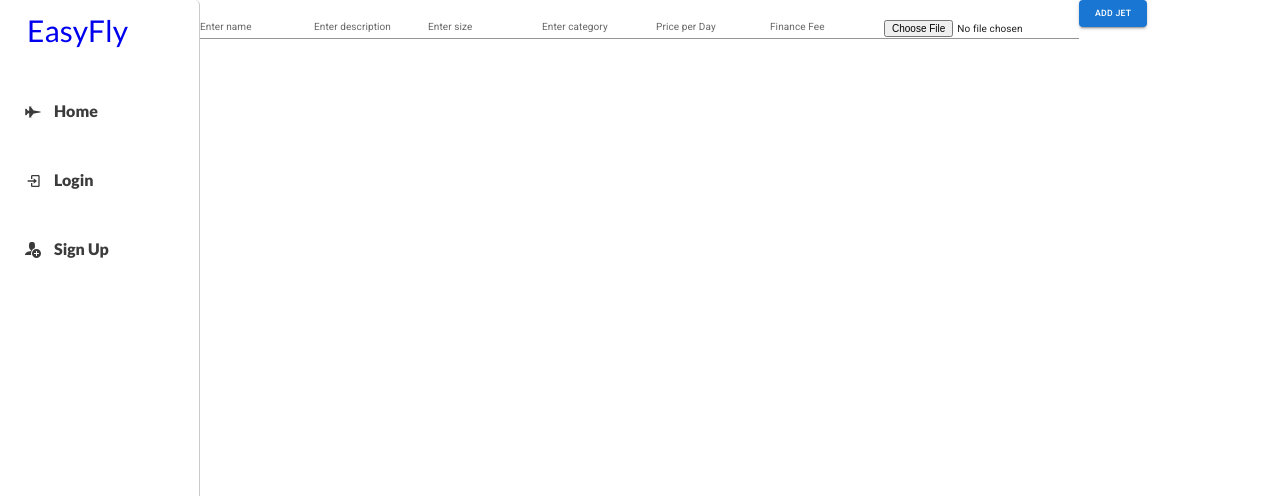
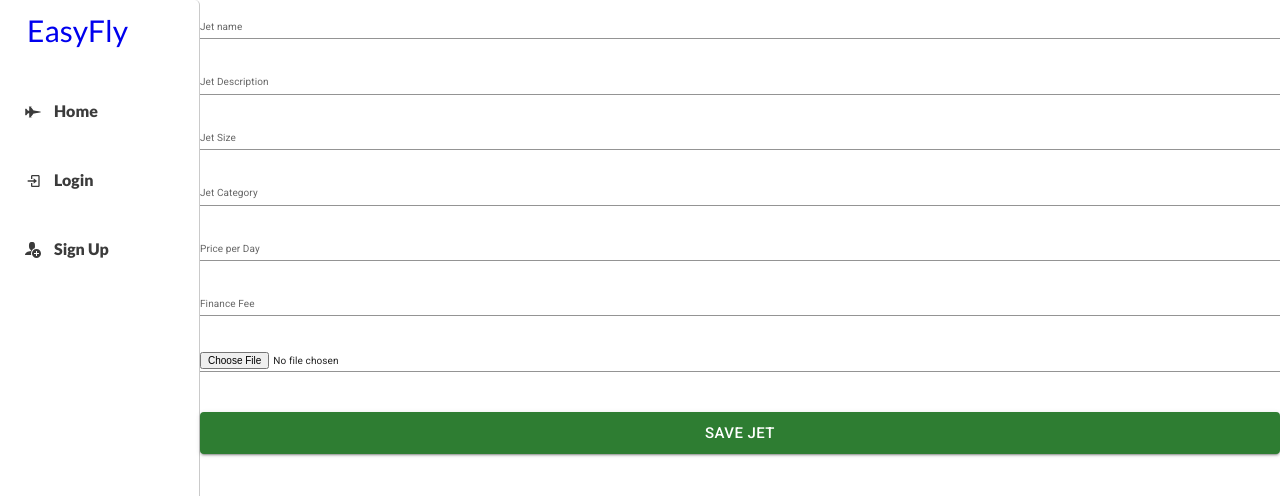
Before and after one commit to mikemtzp/Easy-Fly, a React (Create React App) app: page /add-jet in a window 1280 px wide. Shown: the top 496 px of the page. Built offline with nearby package versions, Linux system fonts and the light colour scheme; no server answers.

Commit message:
Add add new jet form validation and  styling

```diff
--- a/src/components/jet/AddJetForm.js
+++ b/src/components/jet/AddJetForm.js
@@ -1,93 +1,187 @@
-import React, { useState } from 'react';
-import { TextField, Button } from '@mui/material';
+import React from 'react';
+import { TextField, Button, Box } from '@mui/material';
 import { useDispatch } from 'react-redux';
+import * as Yup from 'yup';
+import { motion } from 'framer-motion';
+import { toast } from 'react-toastify';
+import { Form, useFormik, FormikProvider } from 'formik';
 import { addNewJet } from '../../redux/jets/jetAPI';
 import { addJet } from '../../redux/jets/jetSlice';
 
+const easing = [0.6, -0.05, 0.01, 0.99];
+const animate = {
+  opacity: 1,
+  y: 0,
+  transition: {
+    duration: 0.6,
+    ease: easing,
+    delay: 0.16,
+  },
+};
+
 const AddJetForm = () => {
-  const [name, setName] = useState('');
-  const [description, setDescription] = useState('');
-  const [size, setSize] = useState('');
-  const [category, setCategory] = useState('');
-  const [image, setImage] = useState('');
-  const [pricePerDay, setPricePerDay] = useState('');
-  const [financeFee, setFinanceFee] = useState('');
-
   const dispatch = useDispatch();
 
-  const handleNewJet = async (e) => {
-    e.preventDefault();
+  const jetSchema = Yup.object().shape({
+    name: Yup.string()
+      .min(2, 'Too Short!')
+      .max(100, 'Too Long!')
+      .required('Name required'),
+    description: Yup.string()
+      .min(20, 'Too Short!')
+      .max(500, 'Too Long!')
+      .required('Description required'),
+    size: Yup.string().required('Size is required'),
+    category: Yup.string().required('category is required'),
+    pricePerDay: Yup.number().min(1).required('Price per day is required'),
+    financeFee: Yup.number().min(1).required('Finance fee is required'),
+    image: Yup.mixed().required('Jet image is required'),
+  });
 
+  const formik = useFormik({
+    initialValues: {
+      name: '',
+      category: '',
+      description: '',
+      size: '',
+      pricePerDay: '',
+      financeFee: '',
+      image: '',
+    },
+    validationSchema: jetSchema,
+    onSubmit: async (values, { resetForm }) => {
       const data = new FormData();
-    data.append('name', name);
-    data.append('category', category);
-    data.append('size', size);
-    data.append('description', description);
-    data.append('pricePerDay', pricePerDay);
-    data.append('financeFee', financeFee);
-    data.append('image', image);
+      data.append('name', values.name);
+      data.append('category', values.category);
+      data.append('size', values.size);
+      data.append('description', values.description);
+      data.append('pricePerDay', values.pricePerDay);
+      data.append('financeFee', values.financeFee);
+      data.append('image', values.image);
+
       const res = await addNewJet(data);
+      if (res.jet !== null) {
         dispatch(addJet(res.jet));
-  };
+        toast.success('Jet Added Successfuly');
+      } else {
+        toast.error('Jet is not saved!. Something is wrong');
+      }
+      resetForm({ values: '' });
+    },
+  });
+
+  const {
+    errors,
+    touched,
+    isSubmitting,
+    handleSubmit,
+    getFieldProps,
+    setFieldValue,
+  } = formik;
 
   return (
     <>
-      <form onSubmit={handleNewJet}>
+      <FormikProvider value={formik}>
+        <Form autoComplete="off" noValidate onSubmit={handleSubmit}>
+          <Box
+            component={motion.div}
+            animate={{
+              transition: {
+                staggerChildren: 0.55,
+              },
+            }}
+          >
+            <Box
+              sx={{
+                display: 'flex',
+                flexDirection: 'column',
+                gap: 2,
+              }}
+              component={motion.div}
+              initial={{ opacity: 0, y: 40 }}
+              animate={animate}
+            >
               <TextField
                 variant="standard"
                 type="text"
-          value={name}
-          onChange={(e) => setName(e.target.value)}
-          label="Enter name"
+                label="Jet name"
+                {...getFieldProps('name')}
+                error={Boolean(touched.name && errors.name)}
+                helperText={touched.name && errors.name}
               />
               <TextField
                 variant="standard"
                 type="text"
-          value={description}
-          onChange={(e) => setDescription(e.target.value)}
-          label="Enter description"
+                label="Jet Description"
+                {...getFieldProps('description')}
+                error={Boolean(touched.description && errors.description)}
+                helperText={touched.description && errors.description}
               />
               <TextField
                 variant="standard"
                 type="text"
-          value={size}
-          onChange={(e) => setSize(e.target.value)}
-          label="Enter size"
+                label="Jet Size"
+                {...getFieldProps('size')}
+                error={Boolean(touched.size && errors.size)}
+                helperText={touched.size && errors.size}
               />
 
               <TextField
                 variant="standard"
                 type="text"
-          value={category}
-          onChange={(e) => setCategory(e.target.value)}
-          label="Enter category"
+                label="Jet Category"
+                {...getFieldProps('category')}
+                error={Boolean(touched.category && errors.category)}
+                helperText={touched.category && errors.category}
               />
 
               <TextField
                 variant="standard"
                 type="number"
-          value={pricePerDay}
-          onChange={(e) => setPricePerDay(e.target.value)}
                 label="Price per Day"
+                {...getFieldProps('pricePerDay')}
+                error={Boolean(touched.pricePerDay && errors.pricePerDay)}
+                helperText={touched.pricePerDay && errors.pricePerDay}
               />
               <TextField
                 variant="standard"
                 type="number"
-          value={financeFee}
-          onChange={(e) => setFinanceFee(e.target.value)}
                 label="Finance Fee"
+                {...getFieldProps('financeFee')}
+                error={Boolean(touched.financeFee && errors.financeFee)}
+                helperText={touched.financeFee && errors.financeFee}
               />
               <TextField
                 variant="standard"
                 type="file"
-          onChange={(e) => setImage(e.target.files[0])}
+                onChange={(e) => {
+                  setFieldValue('image', e.target.files[0]);
+                }}
                 label="Upload image"
+                error={Boolean(touched.image && errors.image)}
+                helperText={touched.image && errors.image}
               />
-
-        <Button variant="contained" color="primary" type="submit">
-          ADD JET
+            </Box>
+            <Box
+              component={motion.div}
+              initial={{ opacity: 0, y: 20 }}
+              animate={animate}
+            >
+              <Button
+                sx={{ mt: 5, fontSize: 15 }}
+                fullWidth
+                size="large"
+                type="submit"
+                color="success"
+                variant="contained"
+                loading={isSubmitting}
+              >
+                {isSubmitting ? 'Saving...' : 'Save Jet'}
               </Button>
-      </form>
+            </Box>
+          </Box>
+        </Form>
+      </FormikProvider>
     </>
   );
 };
```
Lines whose indentation alone changed are shown as unchanged.
